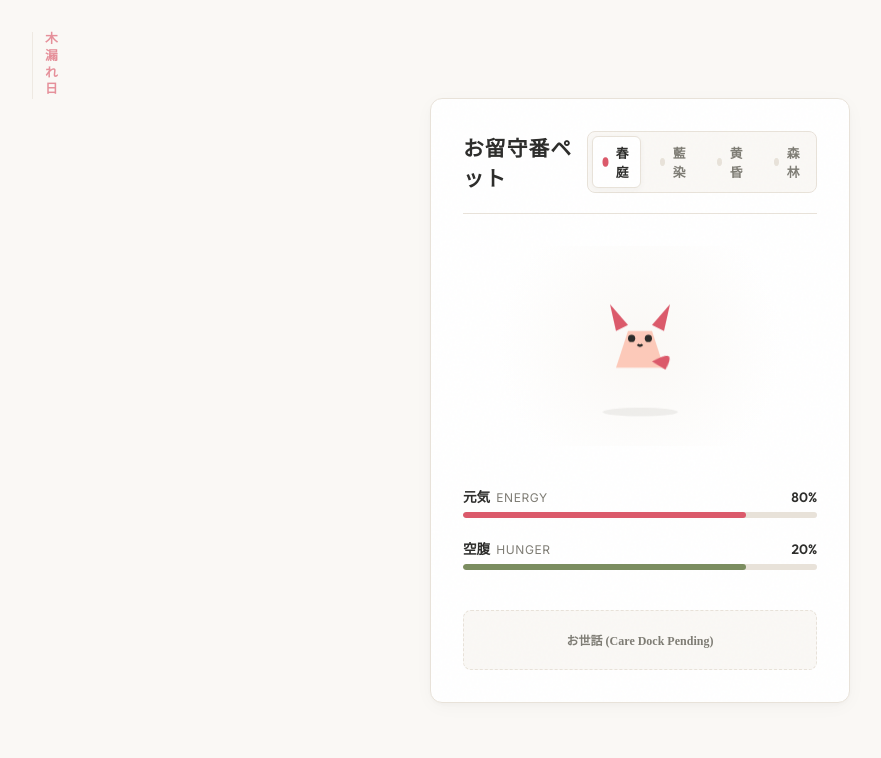
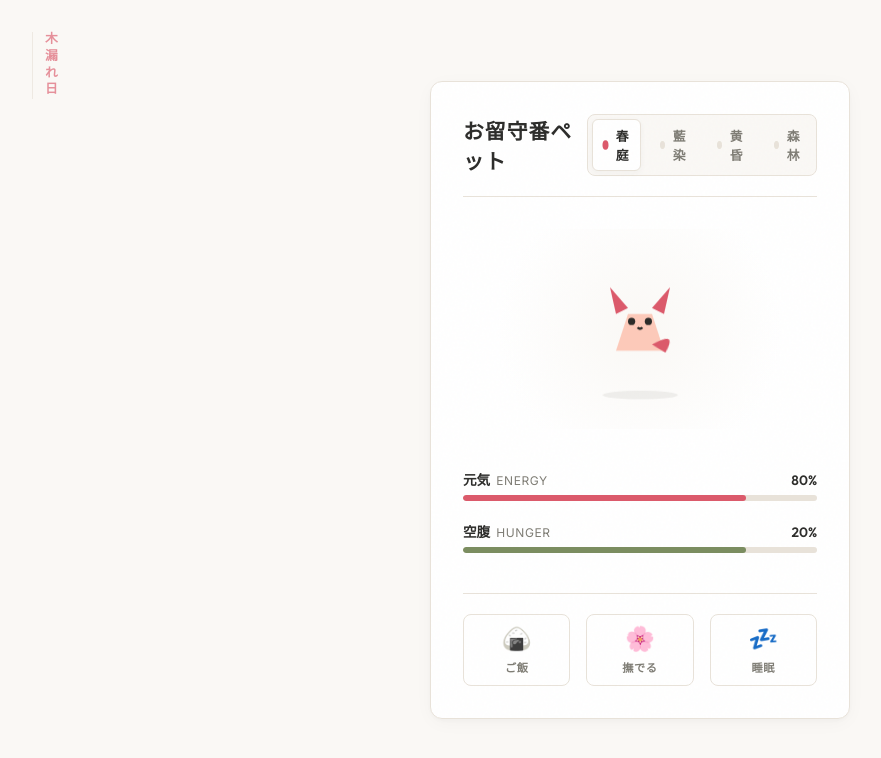
Before and after one commit to glitchbytez/pixel-pals, a React (Vite) app: page / in a window 1280 px wide. Shown: the top 758 px of the page, without its empty margins (0-881 px from the left). Built offline with nearby package versions, Linux system fonts and the light colour scheme.

Commit message:
feat: implement Care UI dock with woodblock Hanko style action buttons

```diff
--- a/src/App.tsx
+++ b/src/App.tsx
@@ -3,9 +3,14 @@ import { ThemeSelector } from './components/ThemeSelector'
 import { PetDisplayWrapper } from './components/PetDisplayWrapper'
 import { useVitals } from './context/VitalsContext'
 import { VitalsDashboard } from './components/VitalsDashboard'
+import { CareDock } from './components/CareDock'
 
 export default function App() {
   const { baseMood } = useVitals()
+
+  const handleTriggerInteraction = (action: 'pet' | 'feed') => {
+    console.log('Interaction triggered:', action);
+  };
 
   return (
     <div className="app-viewport">
@@ -27,7 +32,7 @@ export default function App() {
         </section>
 
         <footer className="care-controls-dock">
-          <div className="dock-placeholder">お世話 (Care Dock Pending)</div>
+          <CareDock onTriggerInteraction={handleTriggerInteraction} />
         </footer>
       </main>
     </div>
--- /dev/null
+++ b/src/components/CareDock.css
@@ -0,0 +1,67 @@
+.care-dock {
+  display: grid;
+  grid-template-columns: repeat(3, 1fr);
+  gap: 16px;
+  border-top: 1px solid var(--color-border);
+  padding-top: 20px;
+}
+
+/* Hanko / Wooden Seal button design */
+.hanko-btn {
+  display: flex;
+  flex-direction: column;
+  align-items: center;
+  justify-content: center;
+  gap: 6px;
+  background-color: var(--color-bg-card);
+  border: 1px solid var(--color-border);
+  border-radius: 8px;
+  padding: 10px 8px;
+  cursor: pointer;
+  transition: all 0.25s cubic-bezier(0.4, 0, 0.2, 1);
+}
+
+.hanko-icon {
+  font-size: 1.5rem;
+  transition: transform 0.2s ease;
+}
+
+.hanko-label {
+  font-family: 'Noto Serif JP', serif;
+  font-size: 0.7rem;
+  font-weight: 700;
+  color: var(--color-text-muted);
+  letter-spacing: 0.05em;
+}
+
+/* Hover & Active Effects */
+.hanko-btn:hover:not(:disabled) {
+  border-color: var(--color-primary);
+  background-color: var(--color-bg-base);
+}
+
+.hanko-btn:hover:not(:disabled) .hanko-icon {
+  transform: scale(1.15) rotate(-3deg);
+}
+
+.hanko-btn:active:not(:disabled) {
+  transform: scale(0.96);
+  background-color: var(--color-border);
+}
+
+/* Sleep Active State */
+.hanko-btn.sleep-btn.active {
+  background-color: var(--color-primary-light);
+  border-color: var(--color-primary);
+}
+
+.hanko-btn.sleep-btn.active .hanko-label {
+  color: var(--color-text-main);
+}
+
+/* Disabled/Sleeping styling */
+.hanko-btn:disabled {
+  opacity: 0.4;
+  cursor: not-allowed;
+  filter: grayscale(1);
+}
--- /dev/null
+++ b/src/components/CareDock.tsx
@@ -0,0 +1,59 @@
+import React from 'react';
+import { useVitals } from '../context/VitalsContext';
+import './CareDock.css';
+
+interface CareDockProps {
+  onTriggerInteraction: (action: 'pet' | 'feed') => void;
+}
+
+export const CareDock: React.FC<CareDockProps> = ({ onTriggerInteraction }) => {
+  const { isSleeping, feedPet, toggleSleep, petInteraction } = useVitals();
+
+  const handleFeed = () => {
+    if (isSleeping) return;
+    feedPet();
+    onTriggerInteraction('feed');
+  };
+
+  const handlePet = () => {
+    if (isSleeping) return;
+    petInteraction();
+    onTriggerInteraction('pet');
+  };
+
+  return (
+    <div className={`care-dock ${isSleeping ? 'is-sleeping-dock' : ''}`}>
+      {/* 1. Feed Button */}
+      <button
+        onClick={handleFeed}
+        disabled={isSleeping}
+        className="hanko-btn feed-btn"
+        aria-label="Feed pet"
+      >
+        <span className="hanko-icon">🍙</span>
+        <span className="hanko-label">ご飯</span>
+      </button>
+
+      {/* 2. Pet Button */}
+      <button
+        onClick={handlePet}
+        disabled={isSleeping}
+        className="hanko-btn pet-btn"
+        aria-label="Pet companion"
+      >
+        <span className="hanko-icon">🌸</span>
+        <span className="hanko-label">撫でる</span>
+      </button>
+
+      {/* 3. Sleep Toggle Button */}
+      <button
+        onClick={toggleSleep}
+        className={`hanko-btn sleep-btn ${isSleeping ? 'active' : ''}`}
+        aria-label={isSleeping ? "Wake up pet" : "Put pet to sleep"}
+      >
+        <span className="hanko-icon">{isSleeping ? '🏮' : '💤'}</span>
+        <span className="hanko-label">{isSleeping ? '起す' : '睡眠'}</span>
+      </button>
+    </div>
+  );
+};
```
